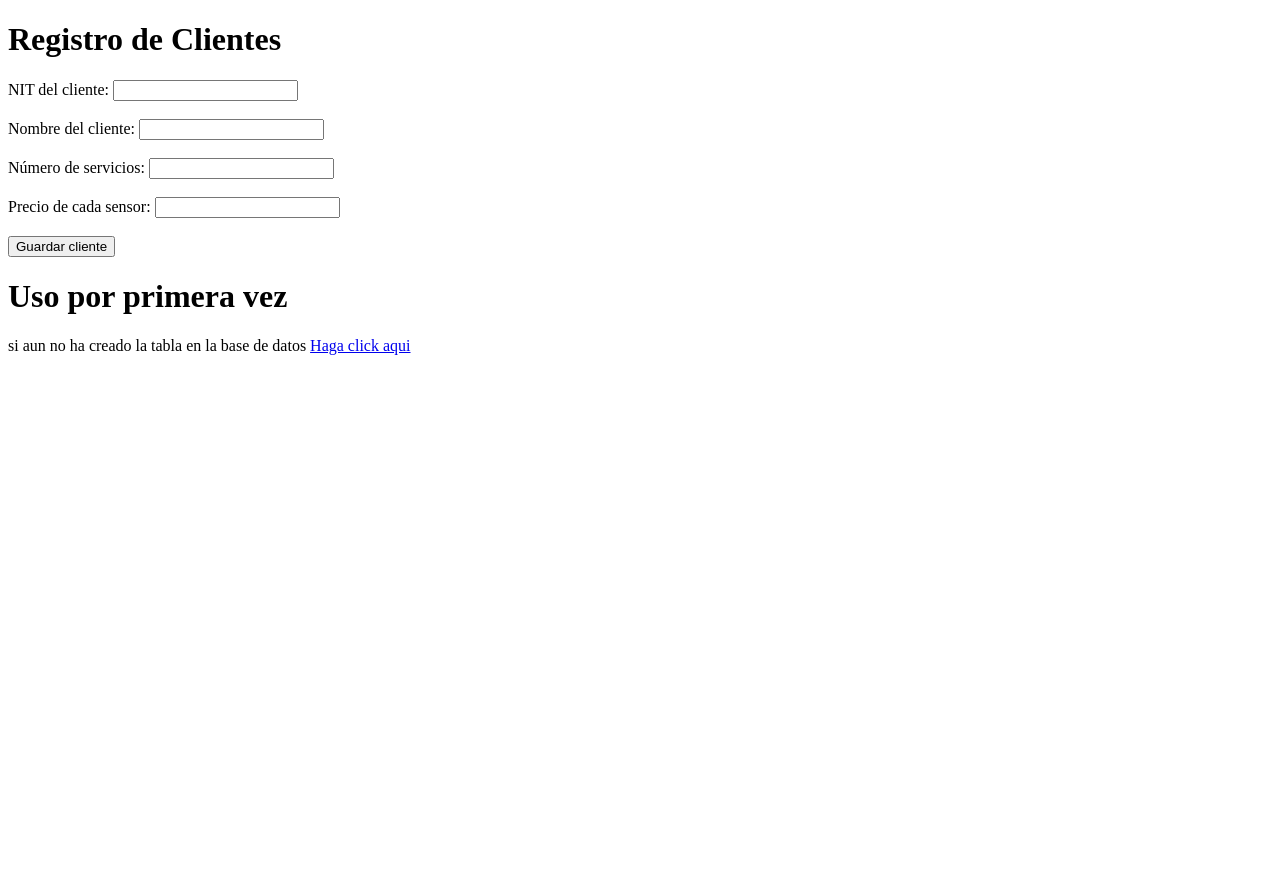
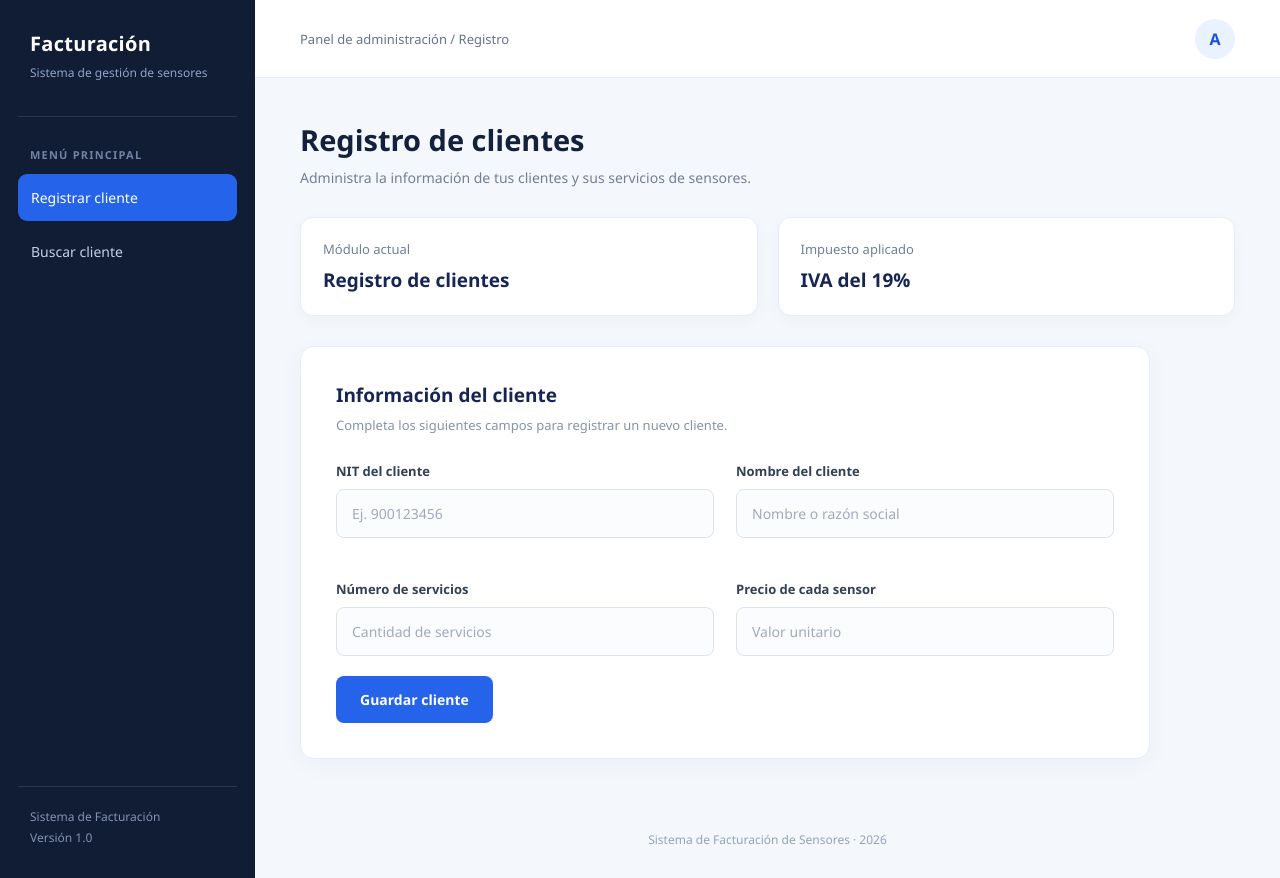
Before and after one commit to simoncitoyepescano-cmyk/facturacion_sensores_industriales, a Flask app: template templates/crear_cliente.html in a window 1280 px wide. Before the commit the page ends 355 px from the top, so only its background shows below. Run offline with Flask 3, Linux system fonts and the light colour scheme; the template is opened without the code that fills it, so the values that code supplies are empty.

Commit message:
le hice mejoras al app y a los html

```diff
--- a/app.py
+++ b/app.py
@@ -9,7 +9,7 @@ app = Flask(__name__)
 # Mostrar el formulario HTML
 @app.route('/')
 def inicio():
-    return render_template("nuevo_cliente.html")
+    return render_template("crear_cliente.html")
 
 @app.route('/crear_tablas')
 def crear_tablas():
@@ -55,6 +55,20 @@ def calcular_valor_factura():
 
     return f"El valor de la factura de {nombre} fue de {valor_factura}"
 
+@app.route('/formulario_buscar_cliente')
+def formulario_buscar_cliente():
+    return render_template("buscar_cliente.html")
+
+# Buscar un cliente por su NIT
+@app.route('/buscar_cliente', methods=['GET'])
+def buscar_cliente():
+
+    nit = request.args["nit"]
+
+    cliente = ClienteController.buscar_cliente(nit)
+
+    return render_template("buscar_cliente.html", cliente=cliente)
+
 
 if __name__ == '__main__':
     app.run(debug=True)
--- /dev/null
+++ b/static/css/estilos.css
@@ -0,0 +1,366 @@
+
+/* CONFIGURACION GENERAL */
+* {
+    margin: 0;
+    padding: 0;
+    box-sizing: border-box;
+    font-family: 'Segoe UI', Arial, sans-serif;
+}
+
+body {
+    background: #f4f7fc;
+    color: #1e293b;
+    min-height: 100vh;
+}
+
+a {
+    text-decoration: none;
+}
+
+/* ESTRUCTURA PRINCIPAL */
+.layout {
+    display: flex;
+    min-height: 100vh;
+}
+
+/* BARRA LATERAL */
+.sidebar {
+    width: 255px;
+    background: #111c35;
+    color: white;
+    padding: 30px 18px;
+    display: flex;
+    flex-direction: column;
+    flex-shrink: 0;
+}
+
+.brand {
+    padding: 0 12px 35px;
+    border-bottom: 1px solid #293651;
+}
+
+.brand h2 {
+    font-size: 20px;
+    letter-spacing: 0.3px;
+}
+
+.brand span {
+    display: block;
+    color: #8fa4c7;
+    font-size: 12px;
+    margin-top: 7px;
+}
+
+.menu-title {
+    color: #7183a5;
+    font-size: 11px;
+    font-weight: 700;
+    letter-spacing: 1.2px;
+    padding: 30px 12px 12px;
+}
+
+.menu a {
+    display: block;
+    padding: 14px 13px;
+    color: #c5d0e3;
+    font-size: 14px;
+    border-radius: 9px;
+    margin-bottom: 7px;
+    transition: 0.25s;
+}
+
+.menu a:hover,
+.menu a.active {
+    background: #2563eb;
+    color: white;
+}
+
+.sidebar-bottom {
+    margin-top: auto;
+    padding: 20px 12px 0;
+    border-top: 1px solid #293651;
+    color: #8293b2;
+    font-size: 12px;
+    line-height: 1.7;
+}
+
+/* AREA DE CONTENIDO */
+.main {
+    flex: 1;
+    min-width: 0;
+}
+
+.topbar {
+    height: 78px;
+    background: white;
+    border-bottom: 1px solid #e8edf5;
+    display: flex;
+    align-items: center;
+    justify-content: space-between;
+    padding: 0 45px;
+}
+
+.topbar p {
+    color: #64748b;
+    font-size: 13px;
+}
+
+.user {
+    background: #eaf1ff;
+    color: #1d4ed8;
+    width: 40px;
+    height: 40px;
+    border-radius: 50%;
+    display: flex;
+    justify-content: center;
+    align-items: center;
+    font-weight: 700;
+}
+
+/* CONTENIDO */
+.container {
+    max-width: 1200px;
+    margin: 42px auto;
+    padding: 0 45px;
+}
+
+.header {
+    margin-bottom: 30px;
+}
+
+.header h1 {
+    color: #14213d;
+    font-size: 29px;
+    margin-bottom: 9px;
+}
+
+.header p {
+    color: #718096;
+    font-size: 14px;
+}
+
+/* TARJETAS INFORMATIVAS */
+.info-grid {
+    display: grid;
+    grid-template-columns: repeat(2, minmax(0, 1fr));
+    gap: 20px;
+    margin-bottom: 30px;
+}
+
+.info-card {
+    background: white;
+    border: 1px solid #e8edf5;
+    padding: 22px;
+    border-radius: 13px;
+    box-shadow: 0 4px 15px rgba(15, 23, 42, 0.03);
+}
+
+.info-card p {
+    color: #718096;
+    font-size: 13px;
+    margin-bottom: 9px;
+}
+
+.info-card h3 {
+    color: #172554;
+    font-size: 19px;
+}
+
+/* FORMULARIOS */
+.card {
+    background: white;
+    padding: 35px;
+    border-radius: 14px;
+    border: 1px solid #e8edf5;
+    box-shadow: 0 5px 25px rgba(15, 23, 42, 0.04);
+    max-width: 850px;
+}
+
+.card h2 {
+    color: #172554;
+    font-size: 19px;
+    margin-bottom: 8px;
+}
+
+.card-description {
+    color: #8793a5;
+    font-size: 13px;
+    margin-bottom: 28px;
+}
+
+.form-grid {
+    display: grid;
+    grid-template-columns: repeat(2, minmax(0, 1fr));
+    gap: 22px;
+}
+
+.form-group {
+    margin-bottom: 20px;
+}
+
+label {
+    display: block;
+    font-size: 13px;
+    font-weight: 600;
+    color: #334155;
+    margin-bottom: 9px;
+}
+
+input {
+    width: 100%;
+    padding: 14px 15px;
+    border: 1px solid #dce3ed;
+    border-radius: 8px;
+    font-size: 14px;
+    background: #fbfcfe;
+    color: #1e293b;
+    outline: none;
+    transition: 0.25s;
+}
+
+input:focus {
+    background: white;
+    border-color: #2563eb;
+    box-shadow: 0 0 0 4px rgba(37, 99, 235, 0.09);
+}
+
+input::placeholder {
+    color: #a0aabc;
+}
+
+/* BOTONES */
+button {
+    background: #2563eb;
+    color: white;
+    border: none;
+    border-radius: 8px;
+    padding: 14px 24px;
+    font-size: 14px;
+    font-weight: 600;
+    cursor: pointer;
+    transition: 0.25s;
+}
+
+button:hover {
+    background: #1d4ed8;
+    transform: translateY(-2px);
+    box-shadow: 0 6px 15px rgba(37, 99, 235, 0.2);
+}
+
+/* RESULTADOS */
+.resultado {
+    margin-top: 28px;
+    padding: 25px;
+    background: #f8faff;
+    border: 1px solid #dce7fa;
+    border-radius: 11px;
+}
+
+.resultado h2 {
+    margin-bottom: 20px;
+    color: #1e40af;
+}
+
+.resultado p {
+    padding: 11px 0;
+    border-bottom: 1px solid #e8edf5;
+    font-size: 14px;
+    color: #475569;
+}
+
+.resultado p:last-child {
+    border-bottom: none;
+}
+
+.error {
+    margin-top: 20px;
+    padding: 16px;
+    background: #fff1f2;
+    border: 1px solid #fecdd3;
+    color: #be123c;
+    border-radius: 9px;
+    font-size: 14px;
+}
+
+/* PIE DE PAGINA */
+.footer {
+    color: #94a3b8;
+    text-align: center;
+    padding: 30px 15px;
+    font-size: 12px;
+}
+
+/* RESPONSIVE */
+@media (max-width: 850px) {
+    .sidebar {
+        width: 210px;
+    }
+
+    .container {
+        padding: 0 25px;
+    }
+
+    .topbar {
+        padding: 0 25px;
+    }
+}
+
+@media (max-width: 650px) {
+    .layout {
+        flex-direction: column;
+    }
+
+    .sidebar {
+        width: 100%;
+        padding: 18px;
+    }
+
+    .brand {
+        padding-bottom: 15px;
+    }
+
+    .menu-title,
+    .sidebar-bottom {
+        display: none;
+    }
+
+    .menu {
+        display: flex;
+        gap: 8px;
+        margin-top: 15px;
+    }
+
+    .menu a {
+        font-size: 12px;
+        padding: 11px;
+        margin: 0;
+    }
+
+    .topbar {
+        height: 60px;
+        padding: 0 18px;
+    }
+
+    .container {
+        margin: 28px auto;
+        padding: 0 16px;
+    }
+
+    .header h1 {
+        font-size: 24px;
+    }
+
+    .card {
+        padding: 23px 18px;
+    }
+
+    .form-grid,
+    .info-grid {
+        grid-template-columns: 1fr;
+        gap: 0;
+    }
+
+    button {
+        width: 100%;
+    }
+}
--- a/templates/crear_cliente.html
+++ b/templates/crear_cliente.html
@@ -3,42 +3,132 @@
 <html lang="es">
 <head>
     <meta charset="UTF-8">
-    <title>Registrar Cliente</title>
+    <meta name="viewport" content="width=device-width, initial-scale=1.0">
+    <title>Registrar Cliente | Facturación</title>
+
+    <link rel="stylesheet"
+          href="{{ url_for('static', filename='css/estilos.css') }}">
 </head>
+
 <body>
 
-    <h1>Registro de Clientes</h1>
+<div class="layout">
 
-    <form action="/guardar_cliente" method="POST">
+    <aside class="sidebar">
 
-        <label>NIT del cliente:</label>
-        <input type="text" name="nit" required>
-        <br><br>
+        <div class="brand">
+            <h2>Facturación</h2>
+            <span>Sistema de gestión de sensores</span>
+        </div>
 
-        <label>Nombre del cliente:</label>
-        <input type="text" name="nombre_cliente" required>
-        <br><br>
+        <p class="menu-title">MENÚ PRINCIPAL</p>
 
-        <label>Número de servicios:</label>
-        <input type="number" name="numero_servicios" min="1" required>
-        <br><br>
+        <nav class="menu">
+            <a href="/" class="active">Registrar cliente</a>
+            <a href="/formulario_buscar_cliente">Buscar cliente</a>
+        </nav>
 
-        <label>Precio de cada sensor:</label>
-        <input type="number" name="precio_sensor" min="0.01" step="0.01" required>
-        <br><br>
+        <div class="sidebar-bottom">
+            Sistema de Facturación<br>
+            Versión 1.0
+        </div>
 
-        <button type="submit">Guardar cliente</button>
+    </aside>
 
-        <p>
-            <h1>Uso por primera vez</h1>
-            <p>
-                si aun no ha creado la tabla en la base de datos
+    <main class="main">
 
-                <a href="/crear_tablas"> Haga click aqui</a>
-            </p>
-        </p>
+        <header class="topbar">
+            <p>Panel de administración / Registro</p>
+            <div class="user">A</div>
+        </header>
 
-    </form>
+        <div class="container">
+
+            <div class="header">
+                <h1>Registro de clientes</h1>
+                <p>Administra la información de tus clientes y sus servicios de sensores.</p>
+            </div>
+
+            <div class="info-grid">
+
+                <div class="info-card">
+                    <p>Módulo actual</p>
+                    <h3>Registro de clientes</h3>
+                </div>
+
+                <div class="info-card">
+                    <p>Impuesto aplicado</p>
+                    <h3>IVA del 19%</h3>
+                </div>
+
+            </div>
+
+            <section class="card">
+
+                <h2>Información del cliente</h2>
+
+                <p class="card-description">
+                    Completa los siguientes campos para registrar un nuevo cliente.
+                </p>
+
+                <form action="/guardar_cliente" method="POST">
+
+                    <div class="form-grid">
+
+                        <div class="form-group">
+                            <label>NIT del cliente</label>
+                            <input type="text"
+                                   name="nit"
+                                   placeholder="Ej. 900123456"
+                                   required>
+                        </div>
+
+                        <div class="form-group">
+                            <label>Nombre del cliente</label>
+                            <input type="text"
+                                   name="nombre_cliente"
+                                   placeholder="Nombre o razón social"
+                                   required>
+                        </div>
+
+                        <div class="form-group">
+                            <label>Número de servicios</label>
+                            <input type="number"
+                                   name="numero_servicios"
+                                   min="1"
+                                   placeholder="Cantidad de servicios"
+                                   required>
+                        </div>
+
+                        <div class="form-group">
+                            <label>Precio de cada sensor</label>
+                            <input type="number"
+                                   name="precio_sensor"
+                                   min="0.01"
+                                   step="0.01"
+                                   placeholder="Valor unitario"
+                                   required>
+                        </div>
+
+                    </div>
+
+                    <button type="submit">
+                        Guardar cliente
+                    </button>
+
+                </form>
+
+            </section>
+
+        </div>
+
+        <footer class="footer">
+            Sistema de Facturación de Sensores · 2026
+        </footer>
+
+    </main>
+
+</div>
 
 </body>
 </html>
```
Also changed, not shown: templates/buscar_cliente.html (+108 -8 lines), test/test_controller.py (+1 -0 lines).
